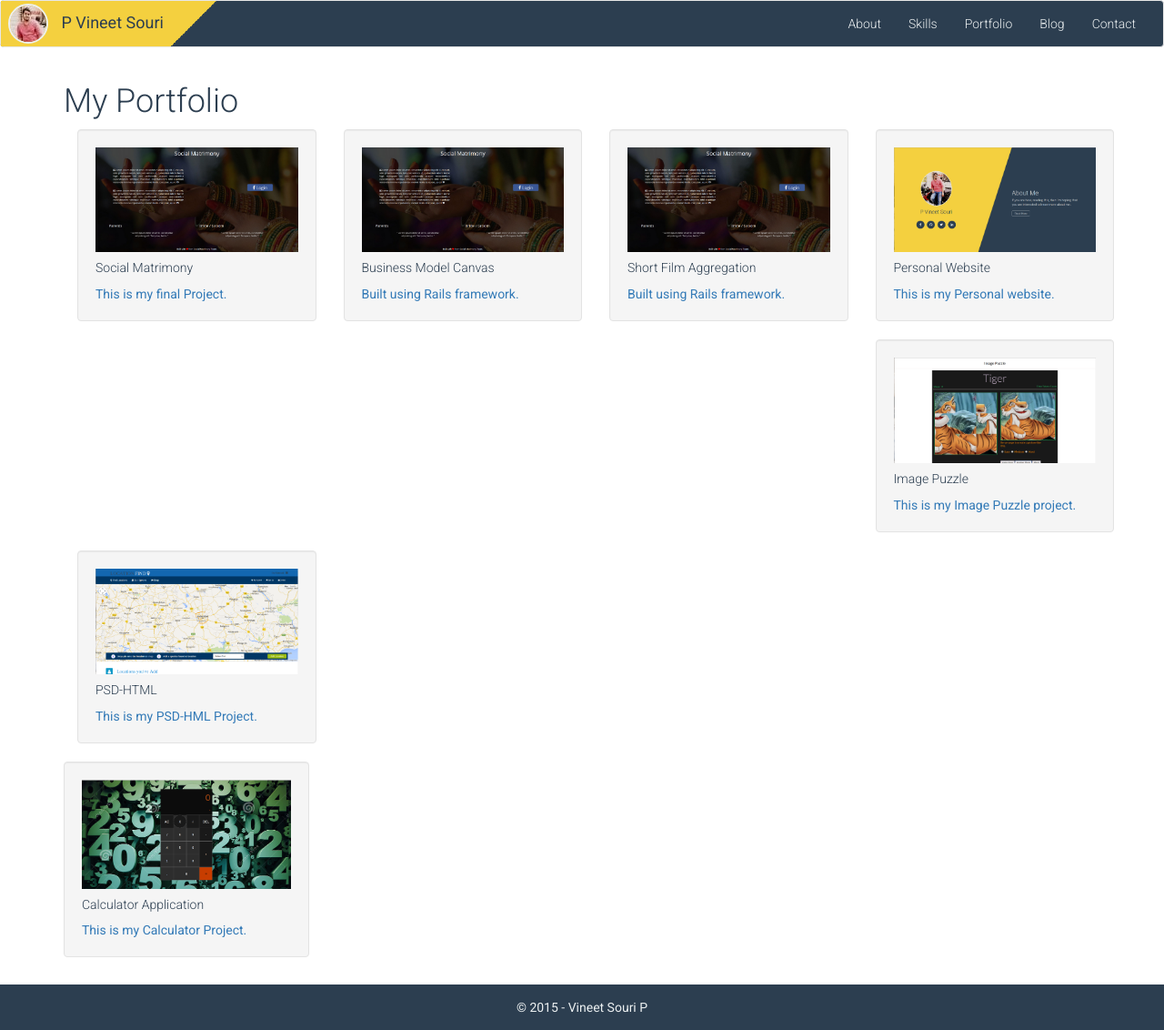
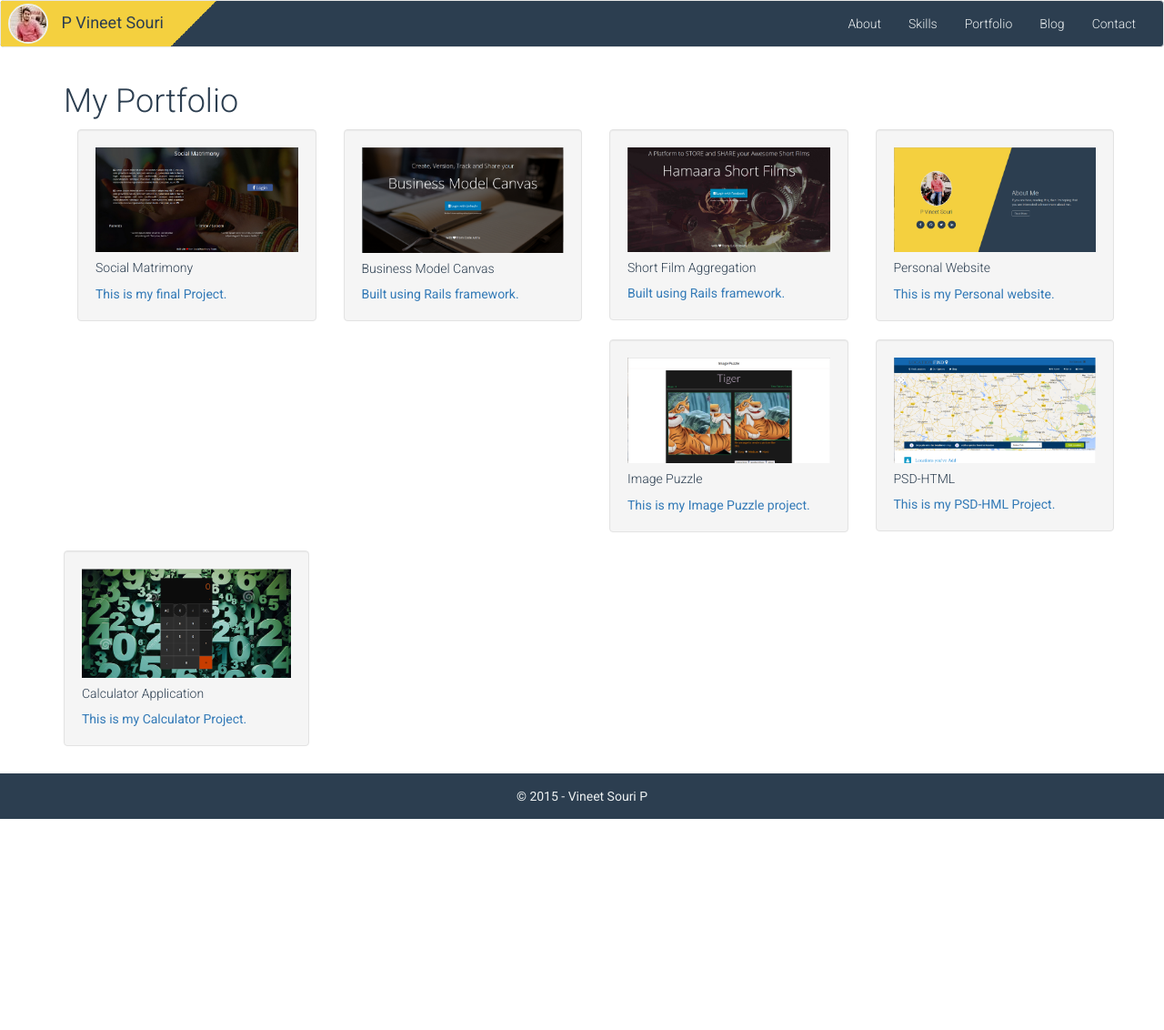
Before and after one commit to vineetsouri/vineetsouri.github.io, a Jekyll site: the page built from portfolio.html, in a window 1280 px wide. Shown: the whole page at 91% size. Built offline with Jekyll 4.4.1, drawn with Linux system fonts in a browser that asks for light colours; nearby versions of some CDN libraries; after the commit the page ends 900 px from its top, so only the background shows below that.

Commit message:
added pproject images

```diff
--- a/portfolio.html
+++ b/portfolio.html
@@ -28,7 +28,7 @@
           <div class="proect_content col-xs-6 col-sm-4 col-md-3">
             <div class="well">
               <div class="logo_container">
-                <img alt="BMC" class="img-responsive" src="/images/sm.png" />
+                <img alt="BMC" class="img-responsive" src="/images/BMC.png" />
               </div>
               <h5>Business Model Canvas</h5>
               <div class="hidden-xs">Built using Rails framework.</div>
@@ -36,12 +36,12 @@
           </div>
         </div>
       </a>
-      <a target="_blank" href="myshortfilm.herokuapp.com">
+      <a target="_blank" href="http://myshortfilm.herokuapp.com">
         <div class="project">
           <div class="proect_content col-xs-6 col-sm-4 col-md-3">
             <div class="well">
               <div class="logo_container">
-                <img alt="SFA" class="img-responsive" src="/images/sm.png" />
+                <img alt="SFA" class="img-responsive" src="/images/sfa.png" />
               </div>
               <h5>Short Film Aggregation</h5>
               <div class="hidden-xs">Built using Rails framework.</div>
```
Also changed, not shown: images/BMC.png (added), images/sfa.png (added).
